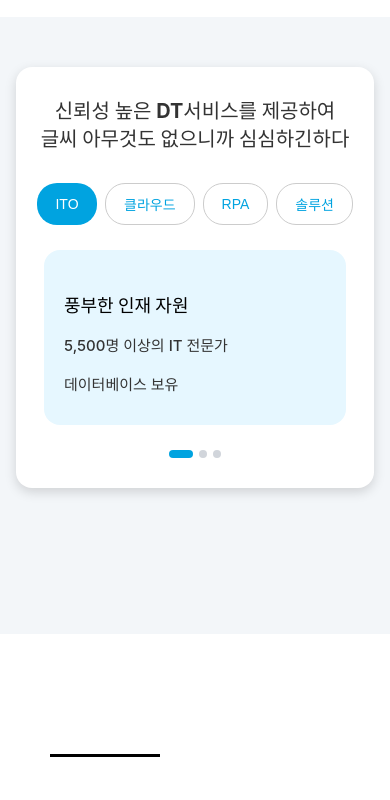
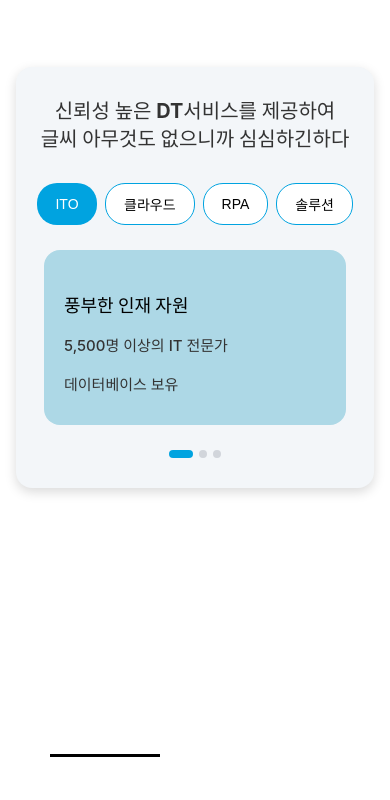
Before and after one commit to onexhana/nimbustech_website, a React (Vite) app: page /about in a window 390 px wide. Shown: the part 1846-2646 px from the top of the page. Built offline with nearby package versions, Linux system fonts and the light colour scheme; a web font is replaced by a local one.

Commit message:
feat : about 모바일 개발 중 2

```diff
--- a/src/components/About/AboutSection.tsx
+++ b/src/components/About/AboutSection.tsx
@@ -195,7 +195,7 @@ export default function AboutSection() {
 
   return (
     <div id="about-gray-start">
-      <div className="w-full px-6" style={{ paddingTop: '100px', paddingBottom: '96px', backgroundColor: '#F3F6F9', marginTop: '120px' }}>
+      <div className="w-full px-6" style={{ paddingTop: '100px', paddingBottom: '96px', backgroundColor: isMobile ? 'transparent' : '#F3F6F9', marginTop: '120px' }}>
       {/* 메인 타이틀 영역 (AboutSection 컴포넌트 내부 상단) */}
       <div className="max-w-7xl mx-auto">
         {/*
@@ -208,7 +208,7 @@ export default function AboutSection() {
             position: 'relative',
             top: '-50px',
             margin: '0 16px',
-            backgroundColor: 'white',
+            backgroundColor: '#F3F6F9',
             borderRadius: '16px',
             padding: '30px 20px',
             boxShadow: '0 4px 12px rgba(0,0,0,0.15)',
@@ -246,8 +246,8 @@ export default function AboutSection() {
                   /* 버튼 스타일: 활성 탭은 파란색, 비활성 탭은 흰색 배경 */
                   style={{
                     backgroundColor: activeTab === tab ? '#00A3E0' : 'white',
-                    color: activeTab === tab ? 'white' : '#00A3E0',
-                    border: activeTab === tab ? 'none' : '1px solid #CCCCCC',
+                    color: activeTab === tab ? 'white' : '#000000',
+                    border: activeTab === tab ? 'none' : '1px solid #00A3E0',
                     borderRadius: '20px',
                     padding: '10px 18px',
                     fontSize: '14px',
@@ -264,7 +264,7 @@ export default function AboutSection() {
 
             {/* 모바일용 카드 컨테이너 (하늘색 배경) */}
             <div style={{
-              backgroundColor: '#E6F7FF',
+              backgroundColor: '#ADD8E6',
               borderRadius: '16px',
               padding: '24px 20px',
               marginBottom: '25px',
```
